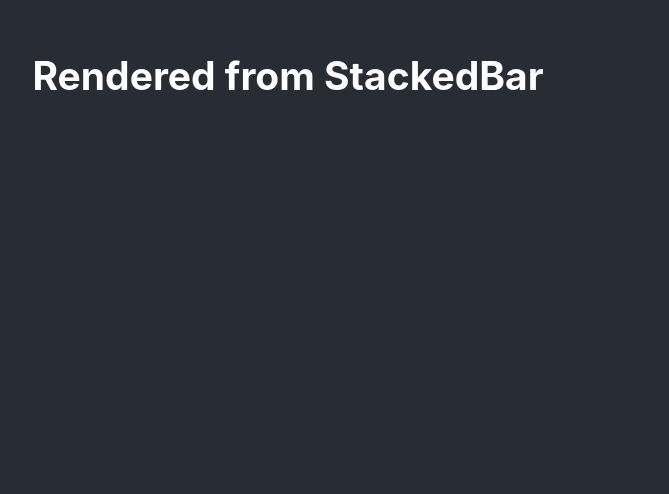
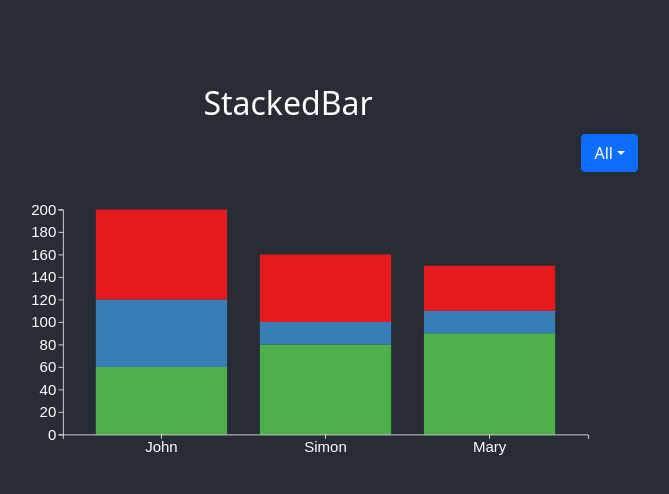
Before and after one commit to emilyelhy/reactd3, a React (Create React App) app: page / in a window 1280 px wide. Shown: the part 122-616 px from the top of the page, without its empty margins (352-1021 px from the left). Built offline with nearby package versions, Linux system fonts and the light colour scheme.

Commit message:
Dropdown added

```diff
--- a/package.json
+++ b/package.json
@@ -6,8 +6,10 @@
     "@testing-library/jest-dom": "^5.16.4",
     "@testing-library/react": "^13.2.0",
     "@testing-library/user-event": "^13.5.0",
+    "bootstrap": "^5.1.3",
     "d3": "^7.4.4",
     "react": "^18.1.0",
+    "react-bootstrap": "^2.4.0",
     "react-dom": "^18.1.0",
     "react-scripts": "5.0.1",
     "web-vitals": "^2.1.4"
--- a/src/Component/StackedBar.js
+++ b/src/Component/StackedBar.js
@@ -1,26 +1,35 @@
-import React from 'react';
+import React, { useEffect, useRef, useState } from 'react';
 import * as d3 from 'd3'
+import { Dropdown, DropdownButton } from 'react-bootstrap';
+import 'bootstrap/dist/css/bootstrap.css';
 
-export default function StackedBar() {
-    const data = [
+const width = 800;
+const height = 400;
+const MARGIN = { top: 50, bottom: 50, left: 50, right: 50 };
+
+const DATA = [
     { name: "Simon", Ascore: 80, Bscore: 20, Cscore: 60 },
     { name: "Mary", Ascore: 90, Bscore: 20, Cscore: 40 },
     { name: "John", Ascore: 60, Bscore: 60, Cscore: 80 },
 ];
 
-    const width = 800;
-    const height = 400;
-    const margin = { top: 50, bottom: 50, left: 50, right: 50 };
+export default function StackedBar() {
+    const [data, setData] = useState(DATA);
+    const [margin, setMargin] = useState(MARGIN);
 
+
+    const d3Container = useRef(null);
+
+    useEffect(() => {
         // append a svg in div name of "d3-container" with designed height n width
         // view box 0, 0 stand for the coordinates of the top left corner pixel
         // [0.0]            [width, 0]
         // [0, height]      [width, height]
-    const svg = d3.select("#d3-container")
-        .append("svg")
-        .attr("height", height - margin.top - margin.bottom)
-        .attr("width", width - margin.left - margin.right)
-        .attr("viewBox", [0, 0, width, height]);
+        if (d3Container.current) {
+            const svg = d3.select(d3Container.current)
+                .attr("height", height - MARGIN.top - MARGIN.bottom)
+                .attr("width", width - MARGIN.left - MARGIN.right)
+                .attr("viewBox", [0 - MARGIN.left, 0, width, height]);
 
             // allocate even space for different bars
             const x = d3.scaleBand()
@@ -42,43 +51,72 @@ export default function StackedBar() {
             // define stack data
             const stackedData = d3.stack()
                 .keys(subject);
-    var stackedSeries = stackedData(data.sort((a, b) => d3.descending(a.Ascore+a.Bscore+a.Cscore, b.Ascore+b.Bscore+b.Cscore)));
+            var stackedSeries = stackedData(data.sort((a, b) => d3.descending(a.Ascore + a.Bscore + a.Cscore, b.Ascore + b.Bscore + b.Cscore)));
             console.log(stackedSeries);
+
+            // const update = d3.select("g").selectAll('rect').data(data);
 
             svg.append("g")
                 .selectAll("g")                                                                              // apply setting to all selected shape
-        .data(stackedSeries)             // sort the data
+                .data(stackedSeries)                                                                         // sort the data
                 .join("g")                                                                                   // add rectangle for each data
-            .attr("fill", (d) => color(d.key))                                                                      // fill the area with certain colour
+                .attr("fill", (d) => color(d.key))                                                           // fill the area with certain colour
                 .selectAll("rect")
                 .data(d => d)
                 .join("rect")
-                .attr("x", (d, i) => x(i))                                                                  // set x coordinate using the allocated space from x above (top left corner of bar)
-                .attr("y", (d) => y(d[1]))                                                              // set y coordinates using the score (top left corner of bar chart)
-                .attr("height", d => y(d[0]) - y(d[1]))                                                    // total height of bar
+                .attr("x", (_, i) => x(i))                                                                  // set x coordinate using the allocated space from x above (top left corner of bar)
+                .attr("y", (d) => y(d[1]))                                                                  // set y coordinates using the score (top left corner of bar chart)
+                .attr("height", d => y(d[0]) - y(d[1]))                                                     // total height of bar
                 .attr("width", x.bandwidth())                                                               // width allocated by x
 
             function xAxis(g) {
-        g.attr("transform", `translate(0, ${height - margin.bottom})`)
+                g.attr("transform", `translate(0, ${height - MARGIN.bottom})`)
                     .call(d3.axisBottom(x).tickFormat(i => data[i].name))
                     .attr("font-size", "20px");
             }
             svg.append("g").call(xAxis);
 
             function yAxis(g) {
-        g.attr("transform", `translate(${margin.left}, 0)`)
+                g.attr("transform", `translate(${MARGIN.left}, 0)`)
                     .call(d3.axisLeft(y).ticks(null, stackedSeries.format))
                     .attr("font-size", "20px");
             }
             svg.append("g").call(yAxis);
 
-    svg.node();
+            // svg.node();
+            svg.exit().remove();
+            return () => {
+                svg.selectAll("*").remove()
+            }
+        }
+    }, [data, margin])
+
+    const showPeople = (ppl) => {
+        console.log(ppl);
+        setCurrPpl(ppl);
+        if(ppl === "All") setData(DATA);
+        else if (ppl === "Simon") setData([DATA[1]]);
+        else if (ppl === "Mary") setData([DATA[2]]);
+        else if(ppl === "John") setData([DATA[0]]);
+        else setData(DATA);
+
+        if(ppl === "All") setMargin(MARGIN);
+        else setMargin({top: 50, bottom: 50, left: 200, right: 200});
+    }
+
+    const [currPpl, setCurrPpl] = useState("All");
 
     return (
-        <div>
-            <h2>Rendered from StackedBar</h2>
-            <svg height={height} width={width}>
-                <g id="d3-container"></g>
+        <div style={{display: "flex", flexDirection: "column"}}>
+            <h2>StackedBar</h2>
+            <DropdownButton id="dropdown-basic-button" title={currPpl} style={{alignSelf: "flex-end"}} onSelect={(ppl) => showPeople(ppl)}>
+                {DATA.map((d) => {
+                    return <Dropdown.Item eventKey={d.name} key={d.name} value={d.name}>{d.name}</Dropdown.Item>
+                })}
+                <Dropdown.Divider />
+                <Dropdown.Item eventKey="All" value="All">All</Dropdown.Item>
+            </DropdownButton>
+            <svg height={height} width={width} ref={d3Container}>
             </svg>
         </div>
     )
```
Also changed, not shown: src/App.js (line endings or trailing spaces), 1 other file (tests, documents, lock files or other folders). Lines whose indentation alone changed are shown as unchanged.
